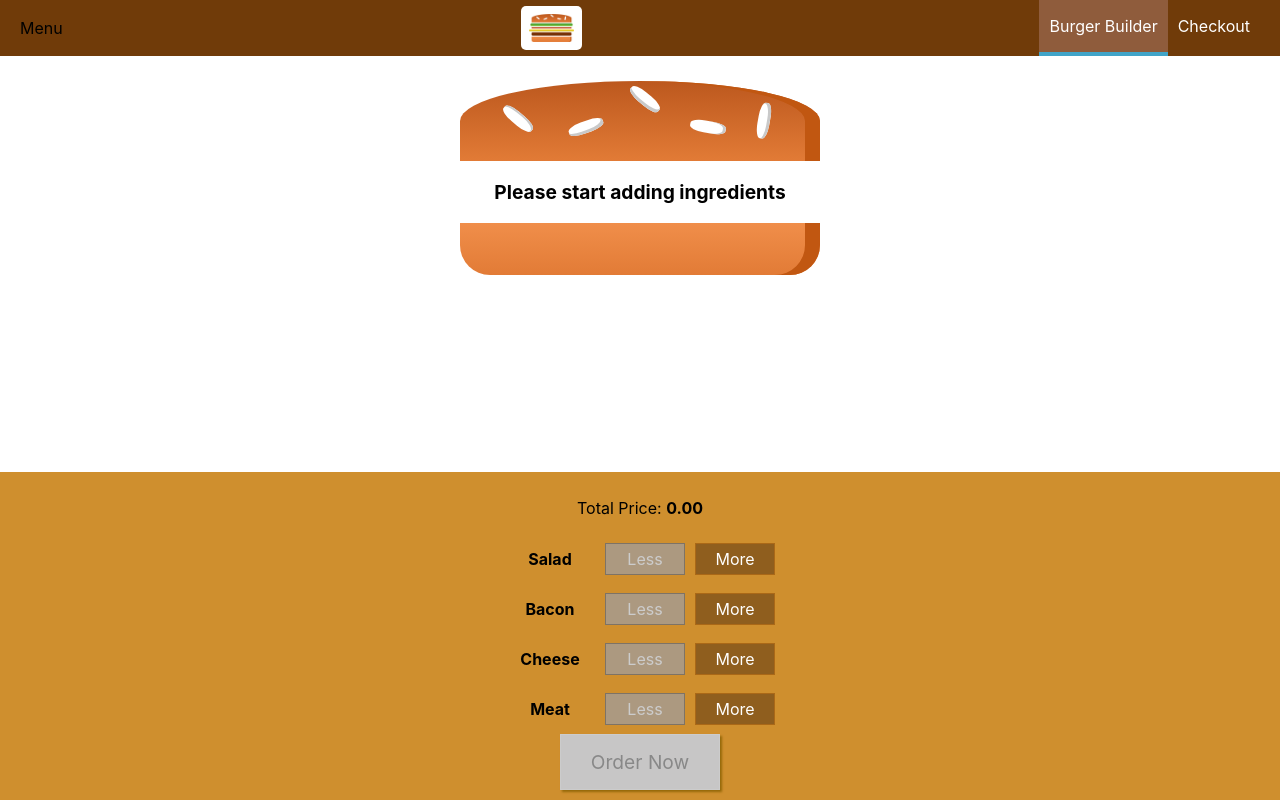
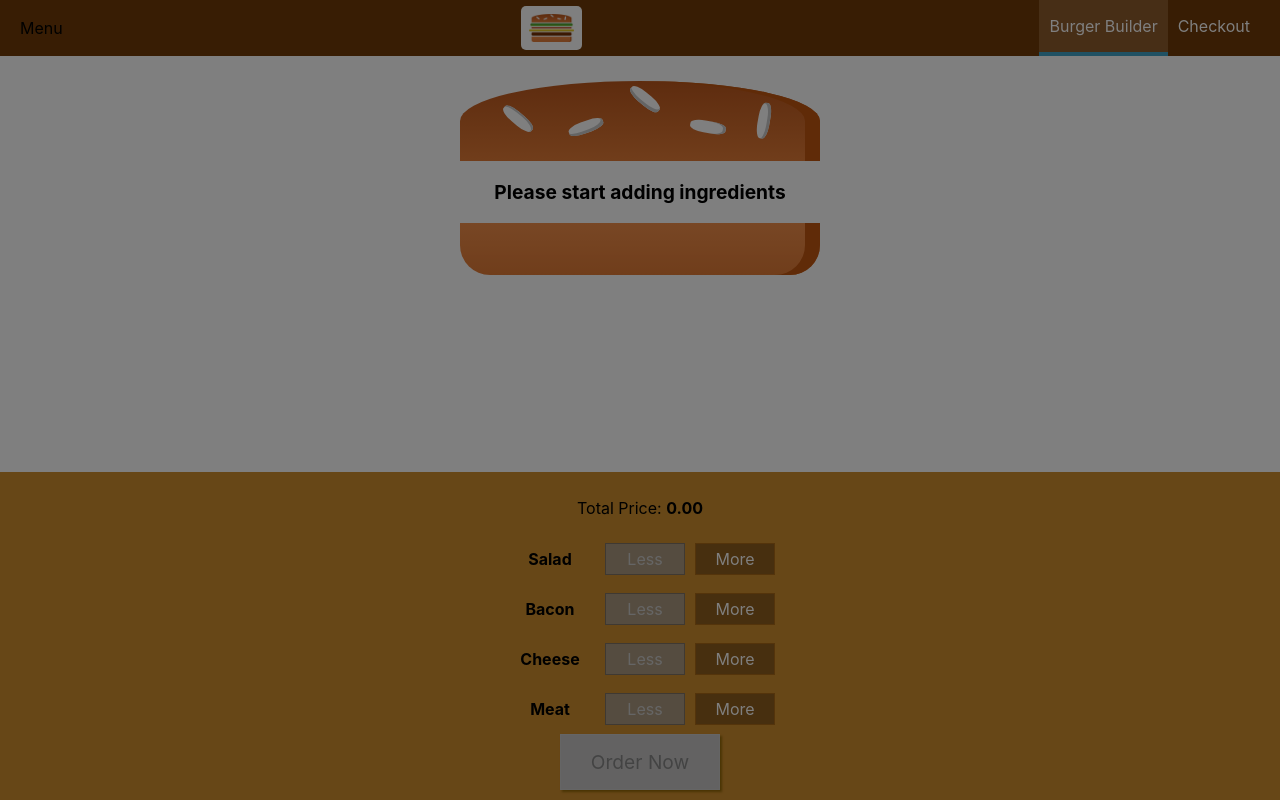
Before and after one commit to prabhatthapa/burger-app, a React (Create React App) app: page / in a window 1280 px wide. Built offline with nearby package versions, Linux system fonts and the light colour scheme.

Commit message:
Close side drawer on backdrop click

```diff
--- a/src/Components/Layouts/Layout.js
+++ b/src/Components/Layouts/Layout.js
@@ -1,4 +1,4 @@
-import React from "react";
+import React, { Component } from "react";
 
 import Aux from "../../hoc/Aux";
 import SideDrawer from "../Navigation/SideDrawer/SideDrawer";
@@ -6,12 +6,27 @@
 
 import "./Layout.css";
 
-const layout = (props) => (
-  <Aux>
-    <Toolbar />
-    <SideDrawer />
-    <main className="content">{props.children}</main>
-  </Aux>
-);
+class Layout extends Component {
+  state = {
+    showSideDrawer: true,
+  };
 
-export default layout;
+  sideDrawerClosedHandler = () => {
+    this.setState({ showSideDrawer: false });
+  };
+
+  render() {
+    return (
+      <Aux>
+        <Toolbar />
+        <SideDrawer
+          open={this.state.showSideDrawer}
+          closed={this.sideDrawerClosedHandler}
+        />
+        <main className="content">{this.props.children}</main>
+      </Aux>
+    );
+  }
+}
+
+export default Layout;
--- a/src/Components/Logo/Logo.css
+++ b/src/Components/Logo/Logo.css
@@ -4,6 +4,7 @@
   height: 11%;
   box-sizing: border-box;
   border-radius: 5px;
+  margin-bottom: 32px;
 }
 
 .Logo img {
@@ -13,5 +14,6 @@
 @media (min-width: 500px) {
   .Logo {
     height: 80%;
+    margin-bottom: 0;
   }
 }
--- a/src/Components/Navigation/NavigationItems/NavigationItem/NavigationItem.css
+++ b/src/Components/Navigation/NavigationItems/NavigationItem/NavigationItem.css
@@ -1,25 +1,40 @@
+.NavigationItem {
+  margin: 10px 0;
+  box-sizing: border-box;
+  display: block;
+  width: 100%;
+}
+.NavigationItem a {
+  color: #8f5c2c;
+  text-decoration: none;
+  width: 100%;
+  box-sizing: border-box;
+  display: block;
+}
+.NavigationItem a:hover,
+.NavigationItem a:active,
+.NavigationItem a.active {
+  color: #40a4c8;
+}
+@media (min-width: 500px) {
   .NavigationItem {
     margin: 0;
-  box-sizing: border-box;
     display: flex;
     height: 100%;
+    width: auto;
     align-items: center;
   }
-
   .NavigationItem a {
     color: white;
-  text-decoration: none;
     height: 100%;
     padding: 16px 10px;
     border-bottom: 4px solid transparent;
-  box-sizing: border-box;
-  display: block;
   }
-
   .NavigationItem a:hover,
   .NavigationItem a:active,
   .NavigationItem a.active {
-  background-color: #8f5c3c;
+    background-color: #8f5c2c;
     border-bottom: 4px solid #40a4c8;
     color: white;
   }
+}
--- a/src/Components/Navigation/NavigationItems/NavigationItems.css
+++ b/src/Components/Navigation/NavigationItems/NavigationItems.css
@@ -3,6 +3,13 @@
   padding: 0;
   list-style: none;
   display: flex;
+  flex-flow: column;
   align-items: center;
   height: 100%;
 }
+
+@media (min-width: 500px) {
+  .NavigationItems {
+    flex-flow: row;
+  }
+}
--- a/src/Components/Navigation/SideDrawer/SideDrawer.js
+++ b/src/Components/Navigation/SideDrawer/SideDrawer.js
@@ -1,18 +1,29 @@
 import React from "react";
+import Aux from "../../../hoc/Aux";
 
 import Logo from "../../Logo/Logo";
 import NavigationItems from "../NavigationItems/NavigationItems";
+import Backdrop from "../../UI/Backdrop/Backdrop";
 
 import "./SideDrawer.css";
 
 const sideDrawer = (props) => {
+  let attachedClasses = ["SideDrawer"];
+  if (props.open) {
+    attachedClasses.push("Open");
+  } else {
+    attachedClasses.push("Close");
+  }
   return (
-    <div className="SideDrawer">
-      <Logo />
-      <nav>
-        <NavigationItems />
-      </nav>
-    </div>
+    <Aux>
+      <Backdrop show={props.open} clicked={props.closed} />
+      <div className={attachedClasses.join(" ")}>
+        <Logo />
+        <nav>
+          <NavigationItems />
+        </nav>
+      </div>
+    </Aux>
   );
 };
 
--- a/src/Components/Navigation/Toolbar/Toolbar.css
+++ b/src/Components/Navigation/Toolbar/Toolbar.css
@@ -16,3 +16,9 @@
 .Toolbar nav {
   height: 100%;
 }
+
+@media (max-width: 499px) {
+  .DesktopOnly {
+    display: none;
+  }
+}
--- a/src/Components/Navigation/Toolbar/Toolbar.js
+++ b/src/Components/Navigation/Toolbar/Toolbar.js
@@ -8,7 +8,9 @@
   <header className="Toolbar">
     <div>Menu</div>
     <Logo />
-    <NavigationItems />
+    <nav className="DesktopOnly">
+      <NavigationItems />
+    </nav>
   </header>
 );
 
```
Lines whose indentation alone changed are shown as unchanged.
